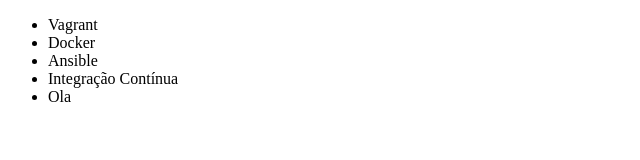
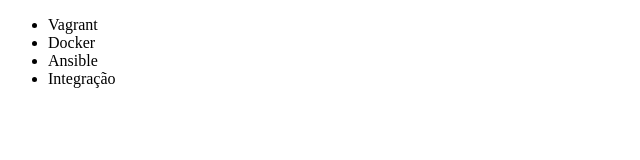
Before and after one commit to NicoApollo/Projeto-30-dias, a plain HTML site: page Site.html in a window 1280 px wide. Shown: the full height of the page, 0-640 px from the left. Drawn offline with Linux system fonts and the light colour scheme.

Commit message:
Update Site.html

```diff
--- a/Site.html
+++ b/Site.html
@@ -9,8 +9,7 @@
         <li>Vagrant</li>
         <li>Docker</li>
         <li>Ansible</li>
-        <li>Integração Contínua</li>
-        <li>Ola</li>
+        <li>Integração</li>
     </ul>
 </body>
 </html>
```
